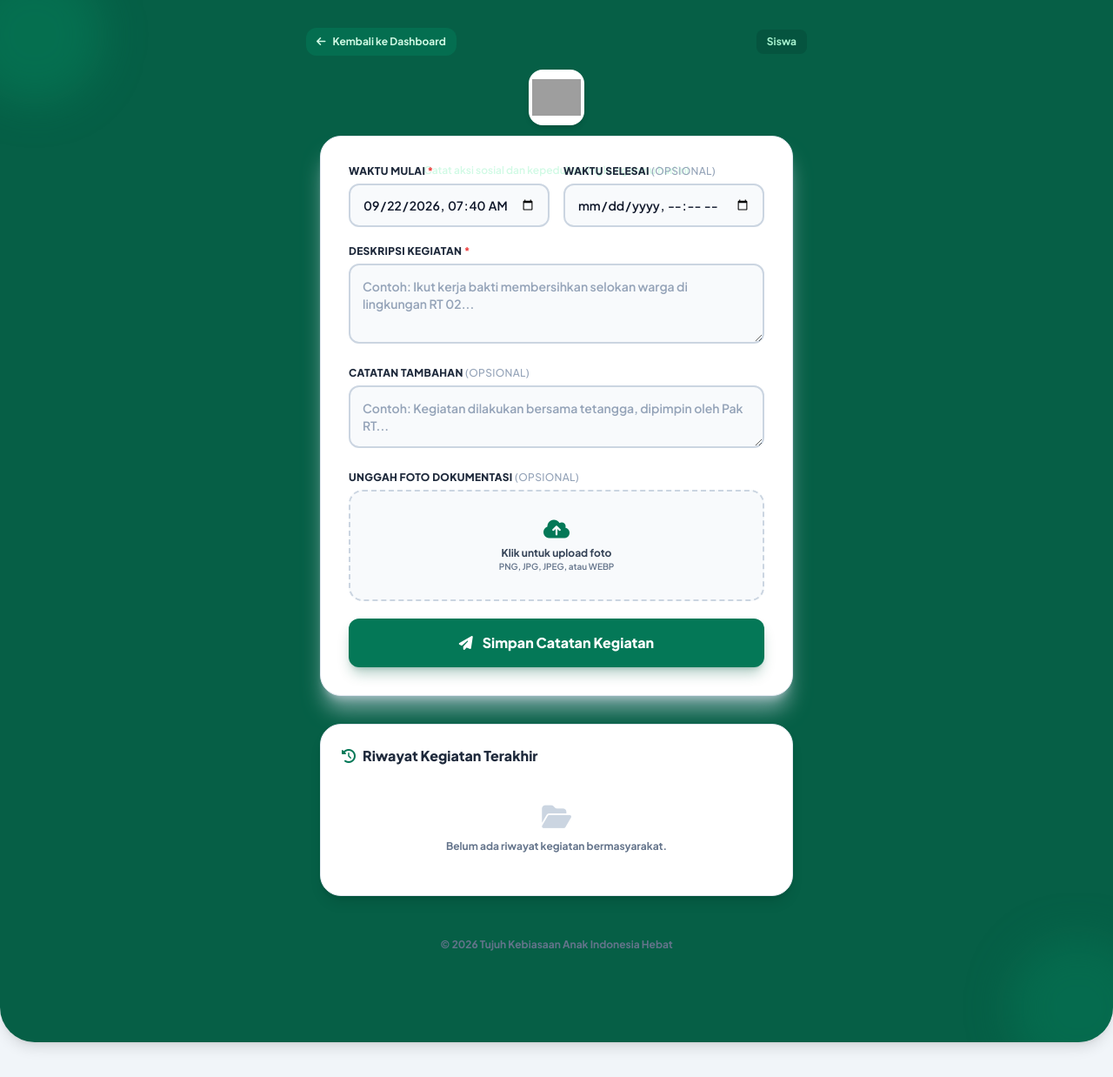
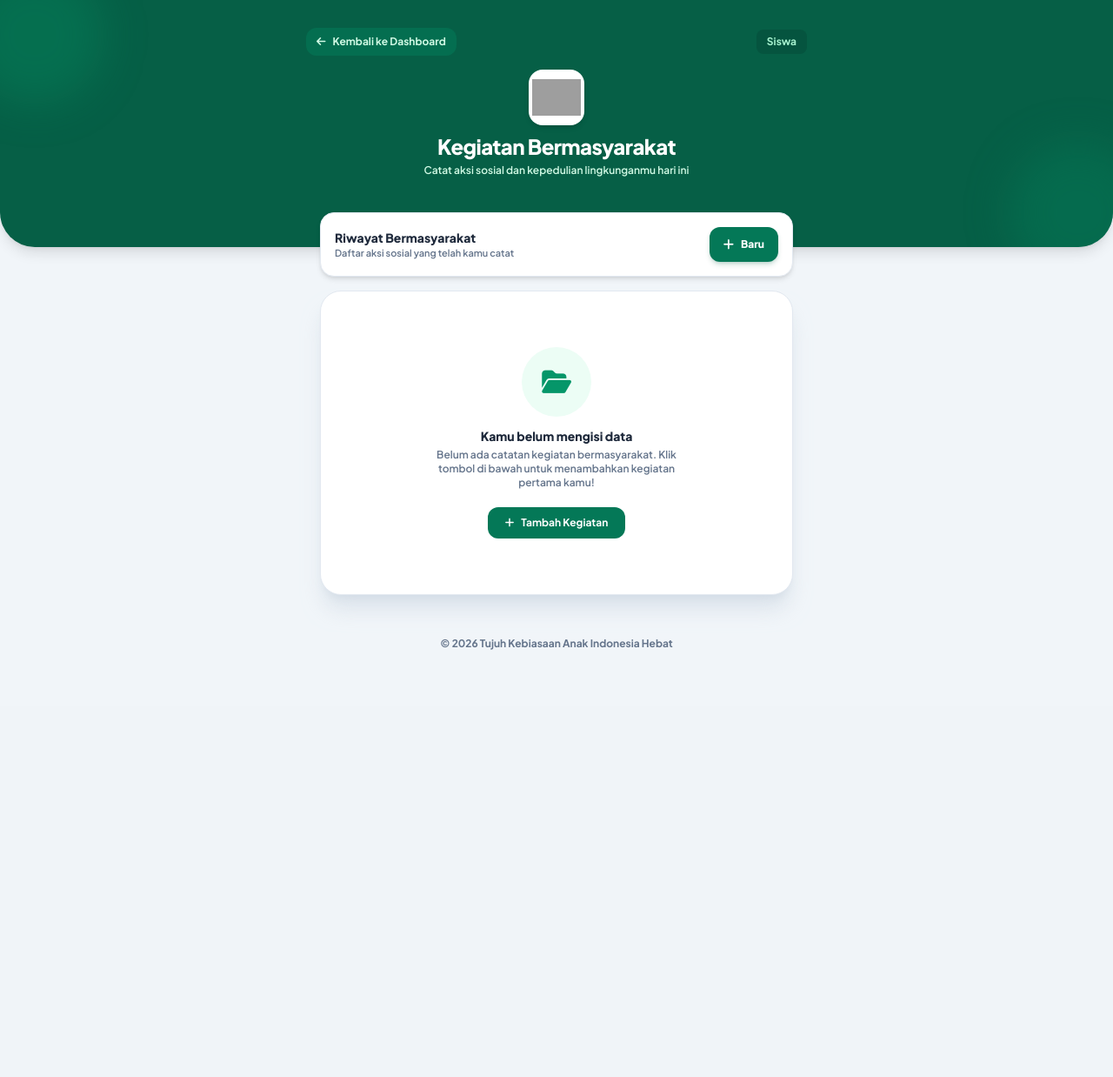
Before and after one commit to aksara-code/7kaih, a PHP site: page /bermasyarakat.php in a window 1280 px wide. Shown: the whole page at 87% size. After the commit the page ends 747 px from the top, so only its background shows below. Run offline with PHP 8.4, Linux system fonts and the light colour scheme; the visitor is signed in with stand-in values (Sample User, id 1); tables that the repository leaves empty or names only in its code hold one stand-in row (values such as "Sample post"); some libraries are stand-ins or nearby versions; grey boxes are pictures that could not be loaded.

Commit message:
ruang-kerja-abel

```diff
--- a/bermasyarakat.php
+++ b/bermasyarakat.php
@@ -77,9 +77,9 @@ if ($_SERVER['REQUEST_METHOD'] === 'POST') {
     }
 }
 
-// Ambil 5 Riwayat Aktivitas Bermasyarakat Terakhir
+// Ambil Riwayat Aktivitas Bermasyarakat
 try {
-    $stmt_riwayat = $pdo->prepare("SELECT * FROM log_aktivitas WHERE id_siswa = :id_siswa AND kategori = 'bermasyarakat' ORDER BY waktu_mulai DESC LIMIT 5");
+    $stmt_riwayat = $pdo->prepare("SELECT * FROM log_aktivitas WHERE id_siswa = :id_siswa AND kategori = 'bermasyarakat' ORDER BY waktu_mulai DESC");
     $stmt_riwayat->execute(['id_siswa' => $siswa_id]);
     $riwayat_list = $stmt_riwayat->fetchAll();
 } catch (\PDOException $e) {
@@ -136,27 +136,107 @@ try {
                     Catat aksi sosial dan kepedulian lingkunganmu hari ini
                 </p>
             </div>
+        </div>
+    </div>
 
-    <!-- Container Utama Form -->
-    <div class="w-full max-w-xl mx-auto px-4 -mt-12 mb-auto z-20">
-        <div class="bg-white rounded-3xl p-6 sm:p-8 shadow-xl shadow-slate-300/60 border border-slate-200">
+    <!-- Container Utama Halaman -->
+    <div class="w-full max-w-xl mx-auto px-4 -mt-10 mb-auto z-20 space-y-4">
+
+        <!-- Baris Tombol Aksi & Notifikasi -->
+        <div class="flex flex-col sm:flex-row items-center justify-between gap-3 bg-white p-4 rounded-2xl shadow-md border border-slate-200">
+            <div>
+                <h2 class="text-sm font-extrabold text-slate-800">Riwayat Bermasyarakat</h2>
+                <p class="text-[11px] font-semibold text-slate-500">Daftar aksi sosial yang telah kamu catat</p>
+            </div>
+            <!-- Tombol Baru untuk Membuka Pop-Up Form -->
+            <button onclick="toggleModal(true)" type="button"
+                class="w-full sm:w-auto inline-flex items-center justify-center gap-2 bg-emerald-700 hover:bg-emerald-800 active:bg-emerald-900 text-white text-xs font-extrabold px-4 py-2.5 rounded-xl shadow-md shadow-emerald-800/20 transition-all active:scale-95">
+                <i class="fa-solid fa-plus text-sm"></i> Baru
+            </button>
+        </div>
 
         <!-- Pesan Notifikasi Error / Sukses -->
         <?php if (!empty($error)): ?>
-                <div class="mb-5 bg-red-100 border-l-4 border-red-600 text-red-900 p-3.5 rounded-r-xl text-xs sm:text-sm font-bold flex items-center gap-3">
+            <div class="bg-red-100 border-l-4 border-red-600 text-red-900 p-3.5 rounded-r-xl text-xs sm:text-sm font-bold flex items-center gap-3 shadow-sm">
                 <i class="fa-solid fa-circle-exclamation text-base text-red-600 shrink-0"></i>
                 <span><?= htmlspecialchars($error) ?></span>
             </div>
         <?php endif; ?>
 
         <?php if (!empty($success)): ?>
-                <div class="mb-5 bg-emerald-100 border-l-4 border-emerald-600 text-emerald-900 p-3.5 rounded-r-xl text-xs sm:text-sm font-bold flex items-center gap-3">
+            <div class="bg-emerald-100 border-l-4 border-emerald-600 text-emerald-900 p-3.5 rounded-r-xl text-xs sm:text-sm font-bold flex items-center gap-3 shadow-sm">
                 <i class="fa-solid fa-circle-check text-base text-emerald-600 shrink-0"></i>
                 <span><?= htmlspecialchars($success) ?></span>
             </div>
         <?php endif; ?>
 
-            <form action="bermasyarakat.php" method="POST" enctype="multipart/form-data" class="space-y-5">
+        <!-- Section Tampilan Data / Empty State -->
+        <div class="bg-white rounded-3xl p-5 sm:p-6 shadow-xl shadow-slate-300/60 border border-slate-200">
+            <?php if (empty($riwayat_list)): ?>
+                <!-- Tampilan Jika Siswa Belum Mengisi Data -->
+                <div class="text-center py-10 px-4">
+                    <div class="w-20 h-20 bg-emerald-50 rounded-full flex items-center justify-center mx-auto mb-3">
+                        <i class="fa-solid fa-folder-open text-3xl text-emerald-600"></i>
+                    </div>
+                    <h3 class="text-sm font-extrabold text-slate-800 mb-1">Kamu belum mengisi data</h3>
+                    <p class="text-xs text-slate-500 font-semibold max-w-xs mx-auto mb-5">
+                        Belum ada catatan kegiatan bermasyarakat. Klik tombol di bawah untuk menambahkan kegiatan pertama kamu!
+                    </p>
+                    <button onclick="toggleModal(true)" type="button" class="inline-flex items-center gap-2 bg-emerald-700 hover:bg-emerald-800 text-white text-xs font-bold px-5 py-2.5 rounded-xl transition-all">
+                        <i class="fa-solid fa-plus"></i> Tambah Kegiatan
+                    </button>
+                </div>
+            <?php else: ?>
+                <!-- Tampilan Daftar Riwayat Kegiatan -->
+                <div class="space-y-3">
+                    <?php foreach ($riwayat_list as $item): ?>
+                        <div class="p-4 bg-slate-50 border border-slate-200 rounded-2xl flex flex-col sm:flex-row justify-between items-start sm:items-center gap-3">
+                            <div class="space-y-1">
+                                <p class="text-xs font-extrabold text-emerald-800">
+                                    <i class="fa-solid fa-calendar-day mr-1"></i>
+                                    <?= date('d M Y, H:i', strtotime($item['waktu_mulai'])) ?>
+                                    <?php if ($item['waktu_selesai']): ?>
+                                        — <?= date('H:i', strtotime($item['waktu_selesai'])) ?>
+                                    <?php endif; ?>
+                                </p>
+                                <p class="text-sm font-bold text-slate-800 line-clamp-2">
+                                    <?= htmlspecialchars($item['deskripsi']) ?>
+                                </p>
+                                <?php if (!empty($item['catatan_tambahan'])): ?>
+                                    <p class="text-xs text-slate-500 font-semibold italic">
+                                        "<?= htmlspecialchars($item['catatan_tambahan']) ?>"
+                                    </p>
+                                <?php endif; ?>
+                            </div>
+
+                            <?php if (!empty($item['foto']) && file_exists('uploads/aktivitas/' . $item['foto'])): ?>
+                                <a href="uploads/aktivitas/<?= htmlspecialchars($item['foto']) ?>" target="_blank" class="shrink-0">
+                                    <img src="uploads/aktivitas/<?= htmlspecialchars($item['foto']) ?>" class="w-12 h-12 rounded-xl object-cover border border-slate-300 shadow-sm hover:scale-105 transition-all">
+                                </a>
+                            <?php endif; ?>
+                        </div>
+                    <?php endforeach; ?>
+                </div>
+            <?php endif; ?>
+        </div>
+    </div>
+
+    <!-- POP-UP MODAL FORM -->
+    <div id="modalForm" class="fixed inset-0 z-50 bg-slate-900/60 backdrop-blur-sm hidden flex items-center justify-center p-4 overflow-y-auto">
+        <div class="bg-white w-full max-w-lg rounded-3xl shadow-2xl border border-slate-200 overflow-hidden transform transition-all my-8">
+
+            <!-- Header Modal -->
+            <div class="flex items-center justify-between px-6 py-4 border-b border-slate-100">
+                <h3 class="text-base font-extrabold text-slate-800 flex items-center gap-2">
+                    <i class="fa-solid fa-pen-to-square text-emerald-700"></i> Tambah Kegiatan Bermasyarakat
+                </h3>
+                <button onclick="toggleModal(false)" type="button" class="text-slate-400 hover:text-slate-600 transition-all p-1">
+                    <i class="fa-solid fa-xmark text-xl"></i>
+                </button>
+            </div>
+
+            <!-- Body Form Modal -->
+            <form action="bermasyarakat.php" method="POST" enctype="multipart/form-data" class="p-6 space-y-4 max-h-[75vh] overflow-y-auto">
 
                 <!-- Waktu Mulai & Selesai -->
                 <div class="grid grid-cols-1 sm:grid-cols-2 gap-4">
@@ -213,56 +293,18 @@ try {
                     </div>
                 </div>
 
-                <!-- Tombol Submit -->
+                <!-- Footer / Tombol Aksi Modal -->
+                <div class="flex items-center justify-end gap-3 pt-4 border-t border-slate-100">
+                    <button onclick="toggleModal(false)" type="button"
+                        class="px-5 py-3 bg-slate-100 hover:bg-slate-200 text-slate-700 font-bold text-xs rounded-xl transition-all">
+                        Batal
+                    </button>
                     <button type="submit"
-                    class="w-full py-4 px-6 bg-emerald-700 hover:bg-emerald-800 active:bg-emerald-900 text-white font-extrabold text-sm sm:text-base rounded-xl shadow-lg shadow-emerald-800/30 transition-all duration-150 active:scale-[0.98]">
-                    <i class="fa-solid fa-paper-plane mr-2"></i> Simpan Catatan Kegiatan
+                        class="px-6 py-3 bg-emerald-700 hover:bg-emerald-800 active:bg-emerald-900 text-white font-extrabold text-xs rounded-xl shadow-lg shadow-emerald-800/30 transition-all">
+                        <i class="fa-solid fa-paper-plane mr-1.5"></i> Simpan Catatan
                     </button>
+                </div>
             </form>
-        </div>
-
-        <!-- Section Riwayat Kegiatan Bermasyarakat -->
-        <div class="mt-8 bg-white rounded-3xl p-6 shadow-lg border border-slate-200">
-            <h2 class="text-base font-extrabold text-slate-800 mb-4 flex items-center gap-2">
-                <i class="fa-solid fa-clock-rotate-left text-emerald-700"></i> Riwayat Kegiatan Terakhir
-            </h2>
-
-            <?php if (empty($riwayat_list)): ?>
-                <div class="text-center py-6 text-slate-500">
-                    <i class="fa-solid fa-folder-open text-3xl mb-2 text-slate-300"></i>
-                    <p class="text-xs font-bold">Belum ada riwayat kegiatan bermasyarakat.</p>
-                </div>
-            <?php else: ?>
-                <div class="space-y-3">
-                    <?php foreach ($riwayat_list as $item): ?>
-                        <div class="p-4 bg-slate-50 border border-slate-200 rounded-2xl flex flex-col sm:flex-row justify-between items-start sm:items-center gap-3">
-                            <div class="space-y-1">
-                                <p class="text-xs font-extrabold text-emerald-800">
-                                    <i class="fa-solid fa-calendar-day mr-1"></i>
-                                    <?= date('d M Y, H:i', strtotime($item['waktu_mulai'])) ?>
-                                    <?php if ($item['waktu_selesai']): ?>
-                                        — <?= date('H:i', strtotime($item['waktu_selesai'])) ?>
-                                    <?php endif; ?>
-                                </p>
-                                <p class="text-sm font-bold text-slate-800 line-clamp-2">
-                                    <?= htmlspecialchars($item['deskripsi']) ?>
-                                </p>
-                                <?php if (!empty($item['catatan_tambahan'])): ?>
-                                    <p class="text-xs text-slate-500 font-semibold italic">
-                                        "<?= htmlspecialchars($item['catatan_tambahan']) ?>"
-                                    </p>
-                                <?php endif; ?>
-                            </div>
-
-                            <?php if (!empty($item['foto']) && file_exists('uploads/aktivitas/' . $item['foto'])): ?>
-                                <a href="uploads/aktivitas/<?= htmlspecialchars($item['foto']) ?>" target="_blank" class="shrink-0">
-                                    <img src="uploads/aktivitas/<?= htmlspecialchars($item['foto']) ?>" class="w-12 h-12 rounded-xl object-cover border border-slate-300 shadow-sm hover:scale-105 transition-all">
-                                </a>
-                            <?php endif; ?>
-                        </div>
-                    <?php endforeach; ?>
-                </div>
-            <?php endif; ?>
         </div>
     </div>
 
@@ -273,8 +315,17 @@ try {
         </p>
     </footer>
 
-    <!-- Script Preview Gambar Upload -->
+    <!-- Script JavaScript untuk Control Pop-Up Modal & Preview Foto -->
     <script>
+        function toggleModal(show) {
+            const modal = document.getElementById('modalForm');
+            if (show) {
+                modal.classList.remove('hidden');
+            } else {
+                modal.classList.add('hidden');
+            }
+        }
+
         function previewAktivitasFoto(event) {
             const reader = new FileReader();
             const output = document.getElementById('previewFotoAktivitas');
@@ -290,6 +341,11 @@ try {
                 reader.readAsDataURL(event.target.files[0]);
             }
         }
+
+        // Buka modal secara otomatis jika terdapat error saat mengirim form
+        <?php if (!empty($error)): ?>
+            toggleModal(true);
+        <?php endif; ?>
     </script>
 </body>
 </html>
```
Also changed, not shown: img/logo_bermasyarakat.png (added), uploads/aktivitas/masyarakat_2_1790062827.jpg (added), uploads/aktivitas/masyarakat_2_1790062831.jpg (added), uploads/siswa_3_1790076183.jpg (added), uploads/siswa_3_1790076201.jpg (added). Lines whose indentation alone changed are shown as unchanged.
